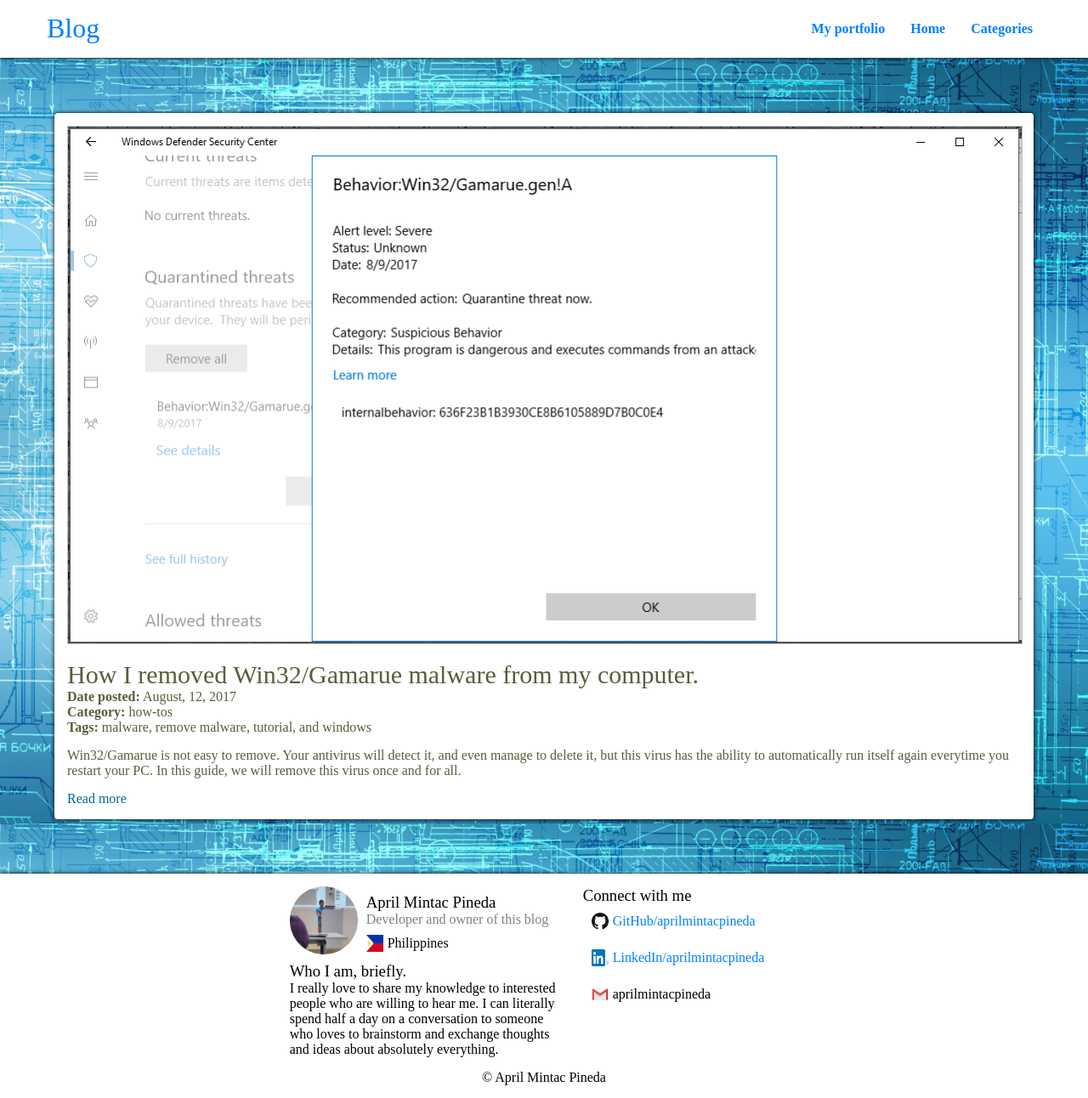
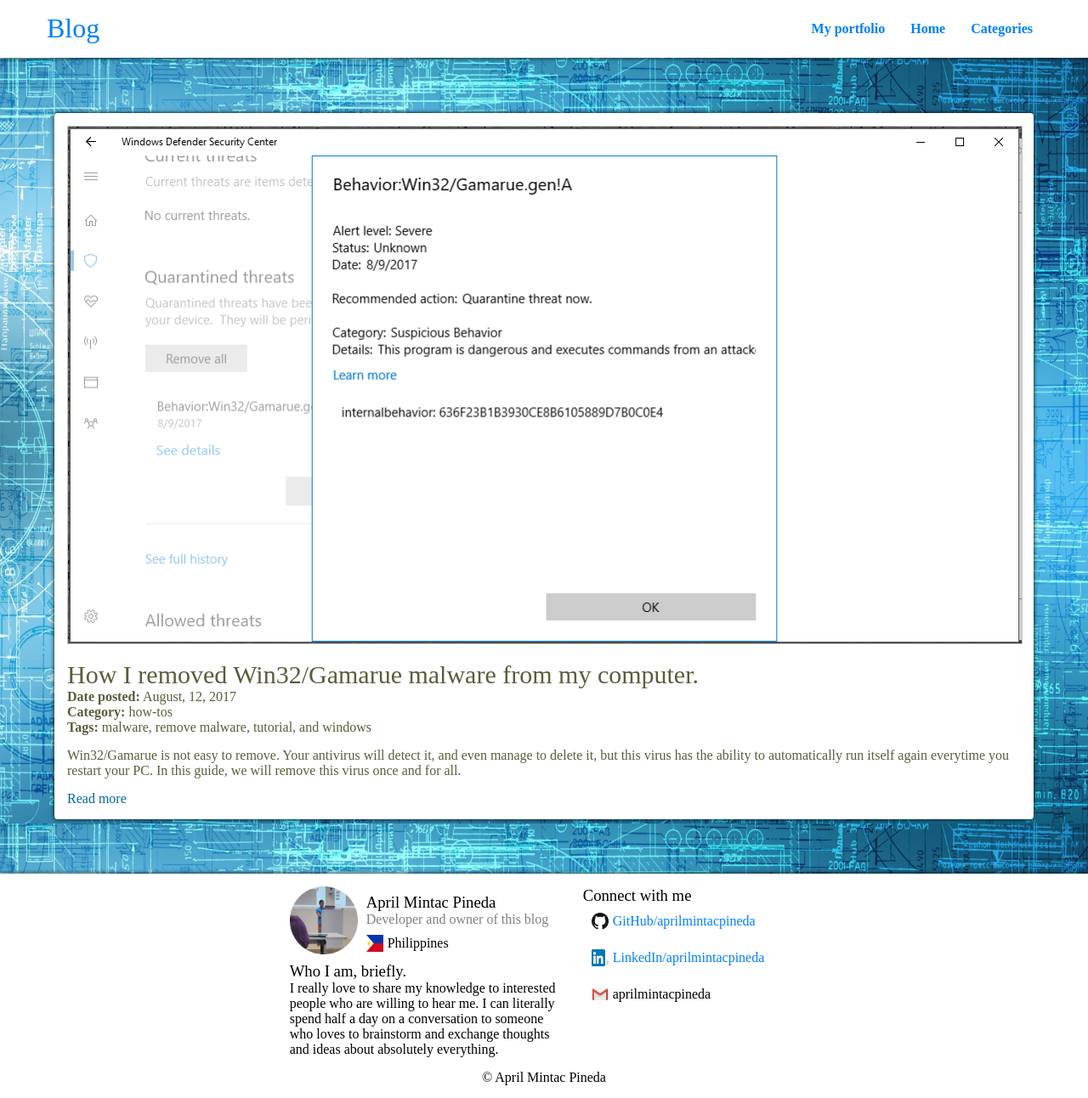
Before and after one commit to aprilmintacpineda/my-old-blogsite, a Jekyll site: the page built from category/how-tos.html, in a window 1280 px wide and 1292 px high. Shown: the whole window at 85% size. Built offline with Jekyll 4.4.1, drawn with Linux system fonts in a browser that asks for light colours.

Commit message:
made bg 100%

```diff
--- a/public/styles/_reset.sass
+++ b/public/styles/_reset.sass
@@ -7,4 +7,4 @@
   background: url('/blog/public/images/bg.jpg')
   background-attachment: fixed
   background-position: top left
-  background-size: cover
+  background-size: 100% 100%
```
